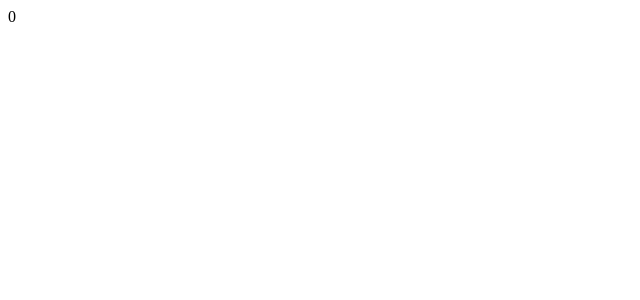
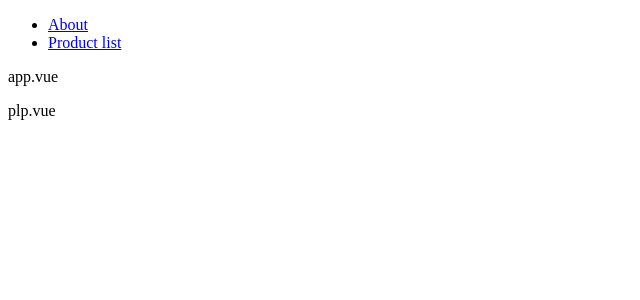
Before and after one commit to alouimohamedhabib/prestanuxt, a Nuxt app: page /plp in a window 1280 px wide. Shown: the top 300 px of the page, without its empty margins (0-640 px from the left). Built offline with nearby package versions, Linux system fonts and the light colour scheme.

Commit message:
feat: add custom routes

```diff
--- a/nuxt.config.ts
+++ b/nuxt.config.ts
@@ -1,7 +1,14 @@
+import defaultRoutes from "./src/config/routes"
+
 // https://nuxt.com/docs/api/configuration/nuxt-config
 export default defineNuxtConfig({
     srcDir: "./src",
     modules: [
         '@pinia/nuxt',
     ],
+    'hooks': {
+        'pages:extend'(routes) {
+            defaultRoutes.forEach(route => routes.push(route))
+        }
+    }
 })
--- a/src/app.vue
+++ b/src/app.vue
@@ -1,8 +1,10 @@
 <template>
-  {{ product.product }}
+  <ul>
+    <li><NuxtLink to="/about">About</NuxtLink></li>
+    <li><NuxtLink to="/plp">Product list</NuxtLink></li>
+  </ul>
+  <p>app.vue</p>
+  <NuxtPage />
 </template>
 
-<script setup lang="ts">
-import { useProductStore } from "./store/product";
-const product = useProductStore();
-</script>
+<script setup lang="ts"></script>
--- /dev/null
+++ b/src/config/routes.ts
@@ -0,0 +1,10 @@
+const defaultRoutes = [
+    {
+        path: "/plp",
+        file: "@/pages/plp.vue",
+        name: "productList"
+    }
+
+]
+
+export default defaultRoutes
--- /dev/null
+++ b/src/pages/plp.vue
@@ -0,0 +1 @@
+<template>plp.vue</template>
```
